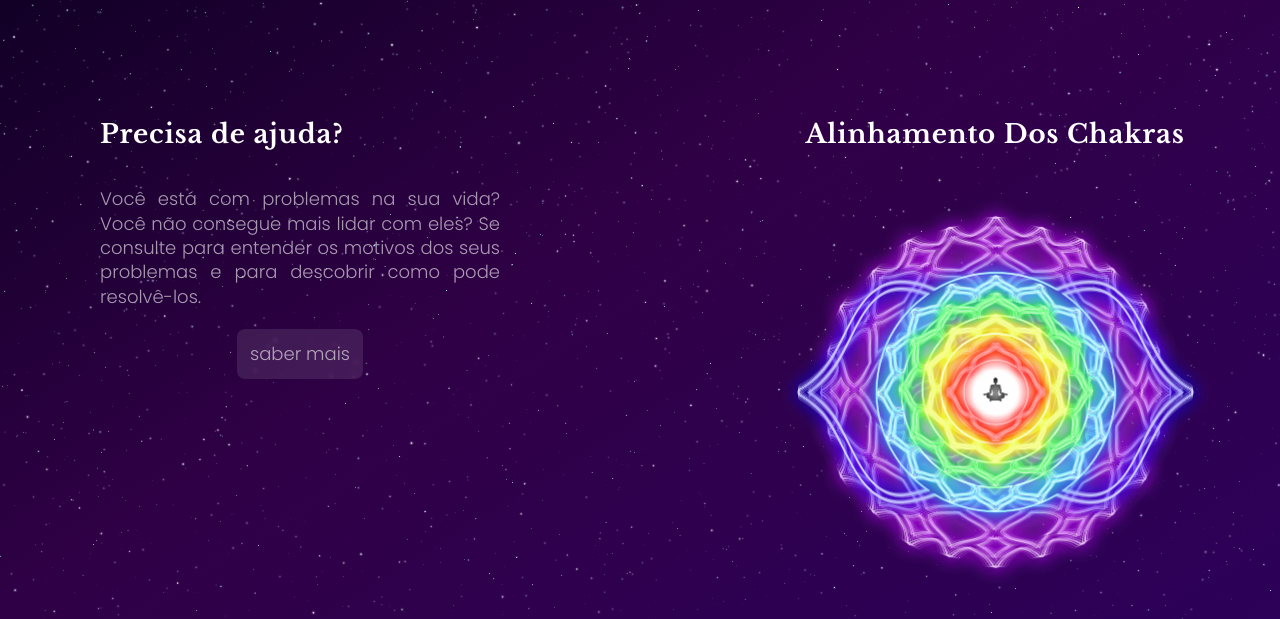
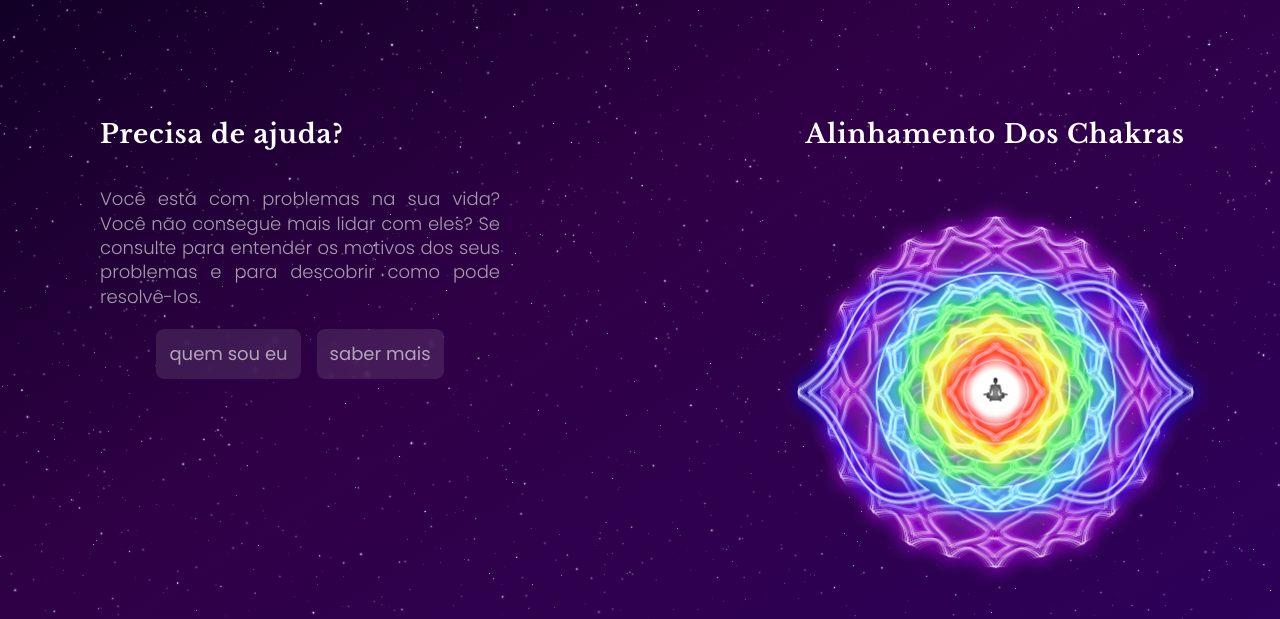
Before and after one commit to pietroid/hannadeslandes, a Gatsby site: page / in a window 1280 px wide. Shown: the part 181-800 px from the top of the page. Built offline with nearby package versions, Linux system fonts and the light colour scheme; Gatsby itself is replaced by a stand-in of ours.

Commit message:
melhoria de botoes

```diff
--- a/gatsby-config.js
+++ b/gatsby-config.js
@@ -9,7 +9,7 @@ module.exports = {
       options: {
         fonts: [
           `libre baskerville\:400,700`,
-          `poppins:300`
+          `poppins:300,400`
         ],
         display: 'swap'
       }
--- a/src/components/button.tsx
+++ b/src/components/button.tsx
@@ -4,7 +4,7 @@ import '../components/buttons.css'
 export const Button = ({text}) => {
     return (
         <div className = "button">
-            <p style={{userSelect: 'none'}}>{text}</p>
+            <p style={{userSelect: 'none', fontWeight:400}}>{text}</p>
         </div>
     )
 }
--- a/src/components/buttons.css
+++ b/src/components/buttons.css
@@ -5,14 +5,7 @@
     padding:13px;
 
     box-shadow: 0px 0px 0px 0px rgba(255,255,255,0);
-    transition: background-color 0.2s, box-shadow 0.2s;
-}
-
-@media(hover: hover) and (pointer: fine) {
-    .button:hover {
-        background-color:rgba(255,255,255,0.2);
-        box-shadow: 0px 0px 10px 1px rgba(255,255,255,0.4);
-    }
+    transition: background-color 0.4s, box-shadow 0.4s;
 }
 
 .round_button {
@@ -23,10 +16,14 @@
     display: flex;
     align-items: center;
     justify-content: center;
-    transition: width 0.5s;
+    transition: background-color 0.4s, box-shadow 0.4s, width 0.5s;
 }
 
 @media(hover: hover) and (pointer: fine) {
+    .button:hover {
+        background-color:rgba(255,255,255,0.2);
+        box-shadow: 0px 0px 10px 1px rgba(255,255,255,0.4);
+    }
     .round_button:hover {
         width:190px;
     }
--- a/src/pages/index.tsx
+++ b/src/pages/index.tsx
@@ -45,7 +45,11 @@ const IndexPage = () => {
           <div className="v_space"/>
           <p id="intro_text">Você está com problemas na sua vida? Você não consegue mais lidar com eles? Se consulte para entender os motivos dos seus problemas e para descobrir como pode resolvê-los.</p>
           <div className="v_space"/>
-          <Button text="saber mais"/>
+          <div style={{display:'flex',flexDirection:'row'}}>
+            <Button text="quem sou eu"/>
+            <div style={{width:'1em'}}/>
+            <Button text="saber mais"/>
+          </div>
           <div className="v_space"/>
         </div>
 
```
